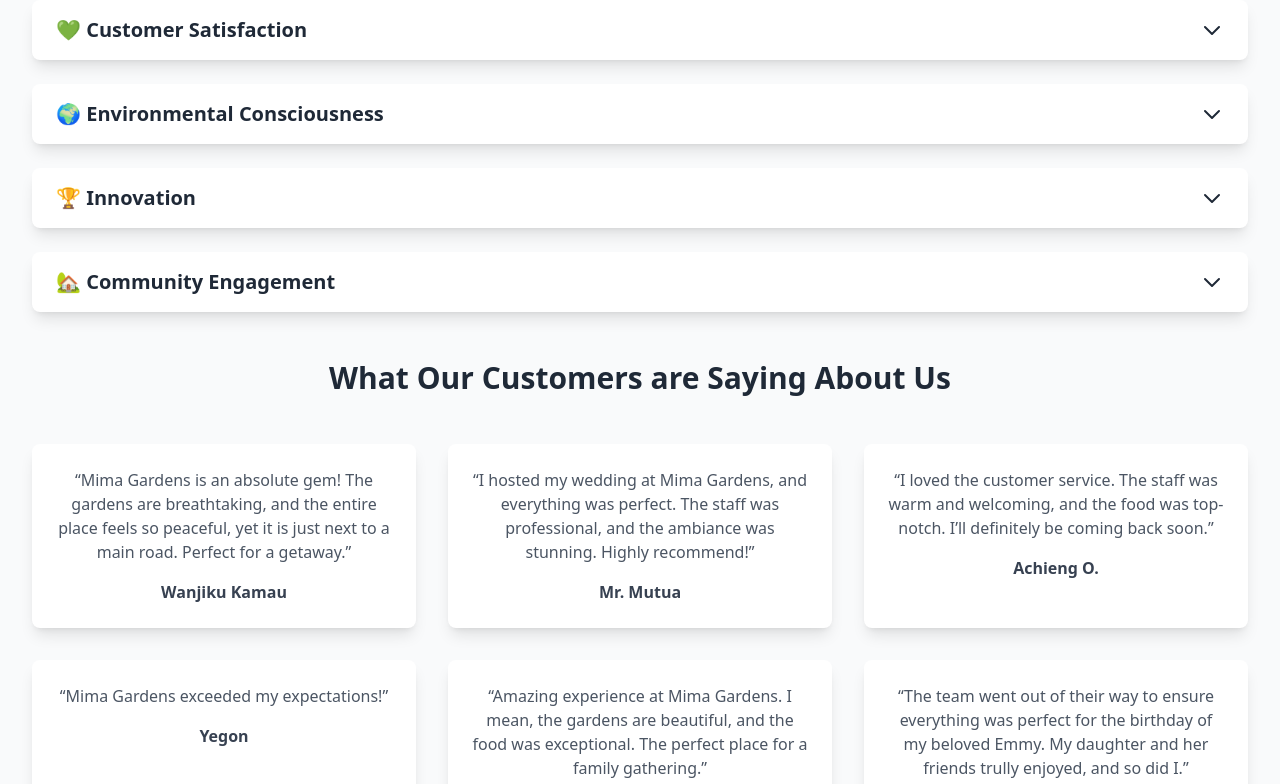
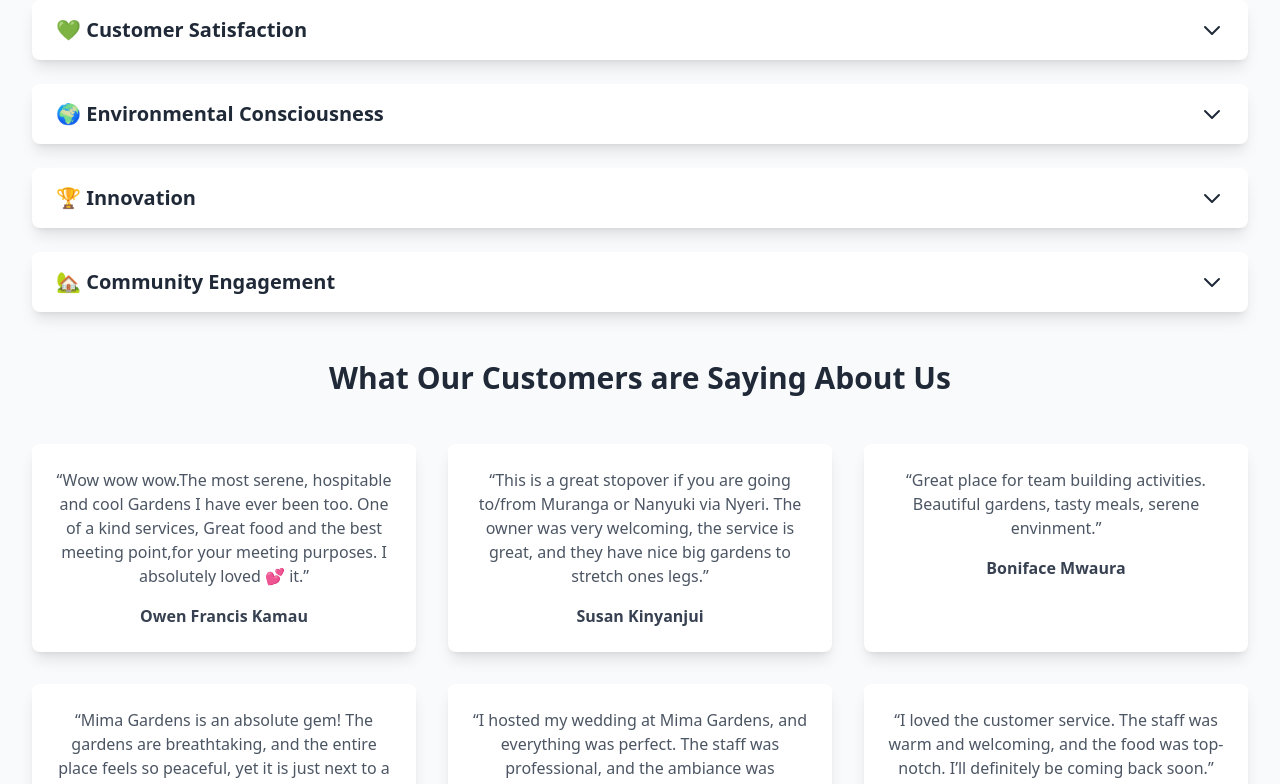
Before and after one commit to Kagwi/mimagardens.github.io, a React (Vite) app: page / in a window 1280 px wide. Shown: the part 2000-2784 px from the top of the page. Built offline with nearby package versions, Linux system fonts and the light colour scheme.

Commit message:
Update FeaturesSection.tsx

```diff
--- a/src/components/home/FeaturesSection.tsx
+++ b/src/components/home/FeaturesSection.tsx
@@ -45,6 +45,9 @@ const coreValues = [
 ];
 
 const testimonials = [
+  { name: 'Owen Francis Kamau', text: 'Wow wow wow.The most serene, hospitable and cool Gardens I have ever been too. One of a kind services, Great food and the best meeting point,for your meeting purposes. I absolutely loved 💕 it.' },
+  { name: 'Susan Kinyanjui', text: 'This is a great stopover if you are going to/from Muranga or Nanyuki via Nyeri. The owner was very welcoming, the service is great, and they have nice big gardens to stretch ones legs.'},
+  { name: 'Boniface Mwaura', text: 'Great place for team building activities. Beautiful gardens, tasty meals, serene envinment.' },
   { name: 'Wanjiku Kamau', text: 'Mima Gardens is an absolute gem! The gardens are breathtaking, and the entire place feels so peaceful, yet it is just next to a main road. Perfect for a getaway.' },
   { name: 'Mr. Mutua', text: 'I hosted my wedding at Mima Gardens, and everything was perfect. The staff was professional, and the ambiance was stunning. Highly recommend!' },
   { name: 'Achieng O.', text: 'I loved the customer service. The staff was warm and welcoming, and the food was top-notch. I’ll definitely be coming back soon.' },
```
